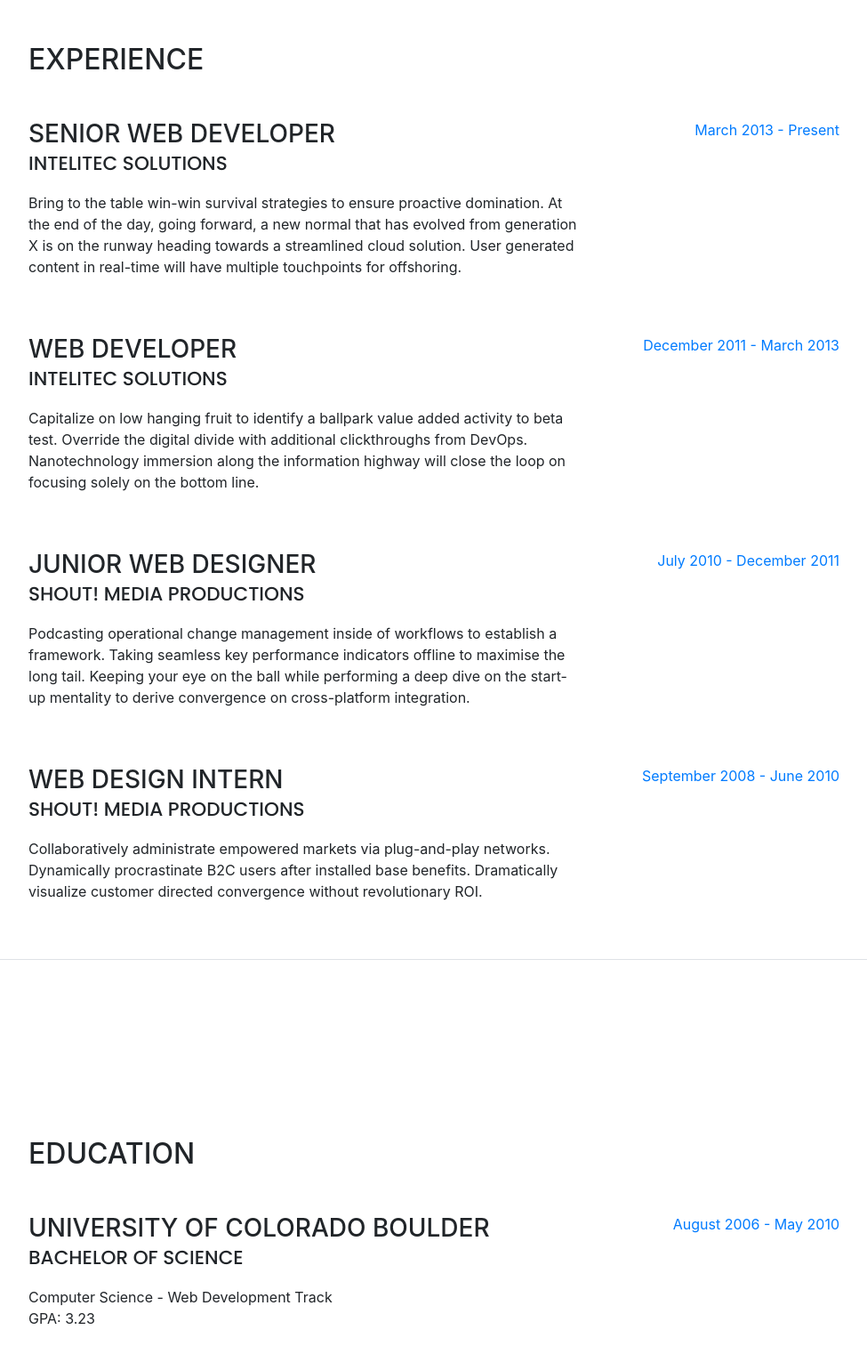
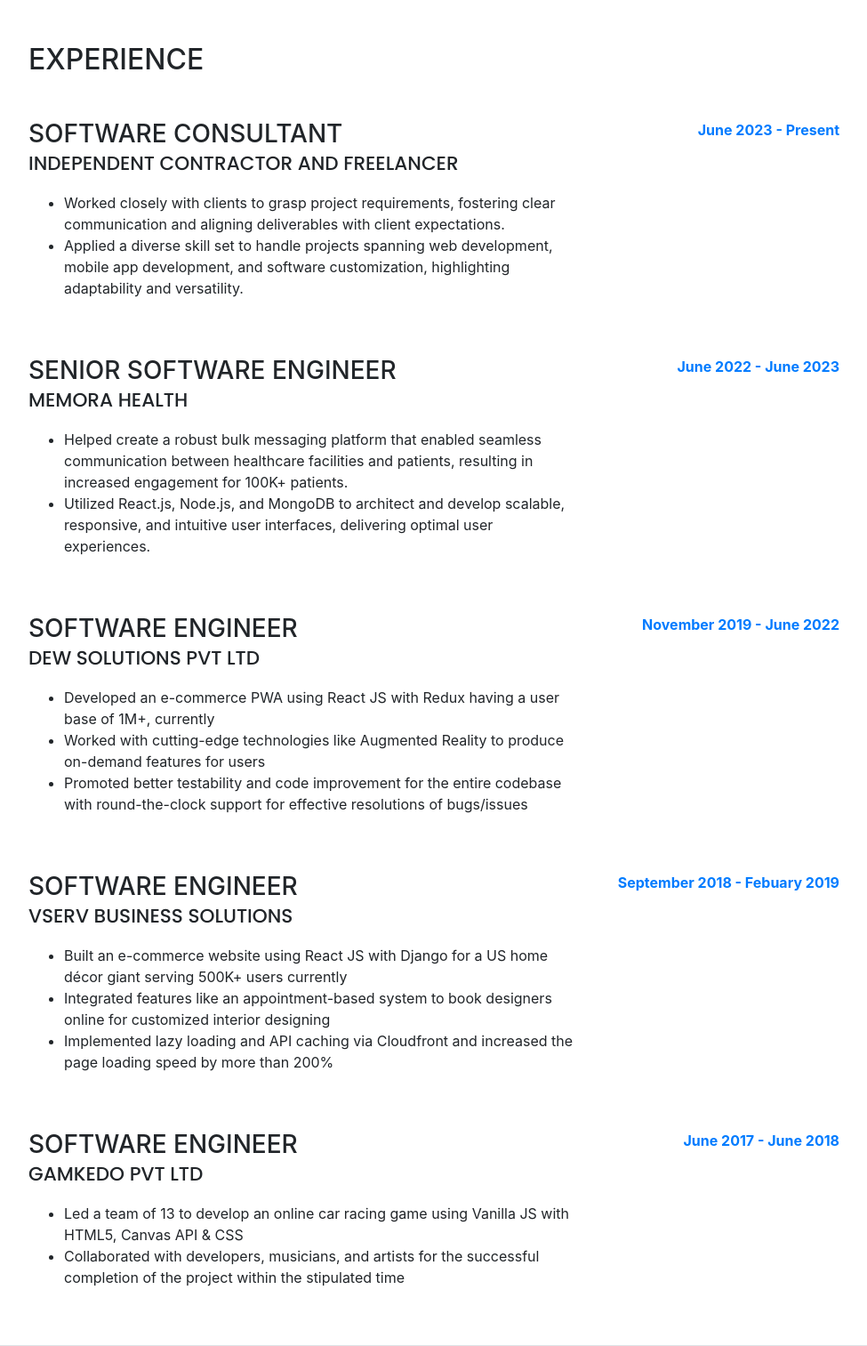
Before and after one commit to VRamazing/vramazing.github.io, a website with bundled scripts: page index.html in a window 1280 px wide. Shown: the part 800-2313 px from the top of the page at 89% size, without its empty margins (288-1263 px from the left). Built offline with nearby package versions, Linux system fonts and the light colour scheme.

Commit message:
Experience page complete

```diff
--- a/index.html
+++ b/index.html
@@ -68,13 +68,11 @@
 
       <section class="resume-section p-3 p-lg-5 d-flex d-column" id="about">
         <div class="my-auto">
-          <h1 class="mb-0">Vignesh
+          <h1 class="mb-1">Vignesh
             <span class="text-primary">Ramesh</span>
           </h1>
-          <div class="subheading mb-5 mt-2 ml-2">Software Engineer and Tech Evangelist
-
-          </div>
-          <p class="mb-5"></p>
+          <div class="subheading mb-1 mt-2 ml-2">Software Engineer and Tech Evangelist</div>
+          <p class="mb-5 mt-2 ml-2">A versatile software developer proficient in MERN Stack with 6+ Years of Experience in Software development driven by Digital innovation. </p>
           <ul class="list-inline list-social-icons mb-0">
             <li class="list-inline-item">
               <a href="https://www.linkedin.com/in/techievignesh" target="_blank">
@@ -133,8 +131,11 @@
               </a>
             </li>
           </ul>
+          <a class="btn btn-primary mt-5 center" href="https://docs.google.com/document/d/1jFMCyItDCqtQ8lSRSoq7guep1Sfuf4VdGEdrX0uudyQ/edit?usp=sharing" target="_blank"><i class="fa fa-download fa-inverse mr-2"></i>Download Resume</a>
+
         </div>
       </section>
+
 
       <section class="resume-section p-3 p-lg-5 d-flex flex-column" id="experience">
         <div class="my-auto">
@@ -142,45 +143,73 @@
 
           <div class="resume-item d-flex flex-column flex-md-row mb-5">
             <div class="resume-content mr-auto">
-              <h3 class="mb-0">Senior Web Developer</h3>
-              <div class="subheading mb-3">Intelitec Solutions</div>
-              <p>Bring to the table win-win survival strategies to ensure proactive domination. At the end of the day, going forward, a new normal that has evolved from generation X is on the runway heading towards a streamlined cloud solution. User generated content in real-time will have multiple touchpoints for offshoring.</p>
+              <h3 class="mb-0">Software Consultant</h3>
+              <div class="subheading mb-3">Independent Contractor and Freelancer</div>
+              <ul>
+                <li>Worked closely with clients to grasp project requirements, fostering clear communication and aligning deliverables with client expectations.</li>
+                <li>Applied a diverse skill set to handle projects spanning web development, mobile app development, and software customization, highlighting adaptability and versatility.</li>
+              </ul>
             </div>
             <div class="resume-date text-md-right">
-              <span class="text-primary">March 2013 - Present</span>
+              <span class="text-primary font-weight-bold">June 2023 - Present</span>
             </div>
           </div>
 
           <div class="resume-item d-flex flex-column flex-md-row mb-5">
             <div class="resume-content mr-auto">
-              <h3 class="mb-0">Web Developer</h3>
-              <div class="subheading mb-3">Intelitec Solutions</div>
-              <p>Capitalize on low hanging fruit to identify a ballpark value added activity to beta test. Override the digital divide with additional clickthroughs from DevOps. Nanotechnology immersion along the information highway will close the loop on focusing solely on the bottom line.</p>
+              <h3 class="mb-0">Senior Software Engineer</h3>
+              <div class="subheading mb-3">Memora Health</div>
+              <ul>
+                <li>Helped create a robust bulk messaging platform that enabled seamless communication between healthcare facilities and patients, resulting in increased engagement for 100K+ patients. </li>
+                <li>Utilized React.js, Node.js, and MongoDB to architect and develop scalable, responsive, and intuitive user interfaces, delivering optimal user experiences.</li>
+              </ul>
             </div>
             <div class="resume-date text-md-right">
-              <span class="text-primary">December 2011 - March 2013</span>
+              <span class="text-primary font-weight-bold">June 2022 - June 2023</span>
             </div>
           </div>
 
           <div class="resume-item d-flex flex-column flex-md-row mb-5">
             <div class="resume-content mr-auto">
-              <h3 class="mb-0">Junior Web Designer</h3>
-              <div class="subheading mb-3">Shout! Media Productions</div>
-              <p>Podcasting operational change management inside of workflows to establish a framework. Taking seamless key performance indicators offline to maximise the long tail. Keeping your eye on the ball while performing a deep dive on the start-up mentality to derive convergence on cross-platform integration.</p>
+              <h3 class="mb-0">Software Engineer</h3>
+              <div class="subheading mb-3">Dew Solutions Pvt Ltd</div>
+              <ul>
+                <li>Developed an e-commerce PWA using React JS with Redux having a user base of 1M+, currently</li>
+                <li>Worked with cutting-edge technologies like Augmented Reality to produce on-demand features for users</li>
+                <li>Promoted better testability and code improvement for the entire codebase with round-the-clock support for effective resolutions of bugs/issues</li>
+              </ul>
             </div>
             <div class="resume-date text-md-right">
-              <span class="text-primary">July 2010 - December 2011</span>
+              <span class="text-primary font-weight-bold">November 2019 - June 2022</span>
+            </div>
+          </div>
+
+          <div class="resume-item d-flex flex-column flex-md-row mb-5">
+            <div class="resume-content mr-auto">
+              <h3 class="mb-0">Software Engineer</h3>
+              <div class="subheading mb-3">Vserv business Solutions</div>
+              <ul>
+                <li>Built an e-commerce website using React JS with Django for a US home décor giant serving 500K+ users currently </li>
+                <li>Integrated features like an appointment-based system to book designers online for customized interior designing </li>
+                <li>Implemented lazy loading and API caching via Cloudfront and increased the page loading speed by more than 200%</li>
+              </ul>
+            </div>
+            <div class="resume-date text-md-right">
+              <span class="text-primary font-weight-bold">September 2018 - Febuary 2019</span>
             </div>
           </div>
 
           <div class="resume-item d-flex flex-column flex-md-row">
             <div class="resume-content mr-auto">
-              <h3 class="mb-0">Web Design Intern</h3>
-              <div class="subheading mb-3">Shout! Media Productions</div>
-              <p>Collaboratively administrate empowered markets via plug-and-play networks. Dynamically procrastinate B2C users after installed base benefits. Dramatically visualize customer directed convergence without revolutionary ROI.</p>
+              <h3 class="mb-0">Software Engineer</h3>
+              <div class="subheading mb-3">Gamkedo Pvt Ltd</div>
+              <ul>
+                <li>Led a team of 13 to develop an online car racing game using Vanilla JS with HTML5, Canvas API & CSS </li>
+                <li>Collaborated with developers, musicians, and artists for the successful completion of the project within the stipulated time</li>
+              </ul>
             </div>
             <div class="resume-date text-md-right">
-              <span class="text-primary">September 2008 - June 2010</span>
+              <span class="text-primary font-weight-bold">June 2017 - June 2018</span>
             </div>
           </div>
 
--- a/scss/_global.scss
+++ b/scss/_global.scss
@@ -26,11 +26,17 @@ h6 {
 
 h1 {
   font-size: 5rem;
-  line-height: 4.5rem;
+  line-height: 5.5rem;
 }
 
 h2 {
-  font-size: 3rem;
+  font-size: 2.5rem;
+  line-height: 3rem;
+}
+
+h3 {
+  font-size: 2rem;
+  line-height: 2.5rem;
 }
 
 .subheading {
--- a/scss/_resume-item.scss
+++ b/scss/_resume-item.scss
@@ -3,9 +3,13 @@ section.resume-section {
   padding-top: 5rem !important;
   padding-bottom: 5rem !important;
   .resume-item {
-    .resume-content {}
+    .resume-content {
+
+    }
     .resume-date {
       min-width: none;
+      font-size: 16px;
+
     }
   }
 }
@@ -13,9 +17,12 @@ section.resume-section {
   section.resume-section {
     min-height: 100vh;
     .resume-item {
-      .resume-content {}
+      .resume-content {
+
+      }
       .resume-date {
         min-width: 18rem;
+
       }
     }
   }
@@ -26,3 +33,18 @@ section.resume-section {
     padding-bottom: 3rem !important;
   }
 }
+
+
+@media (max-width: 768px) {
+  section.resume-section {
+    .resume-item {
+      .resume-content {
+        order: 2
+      }
+      .resume-date {
+        min-width: 18rem;
+        order: 1
+      }
+    }
+  }
+}
```
Also changed, not shown: css/resume.css, css/resume.min.css.
